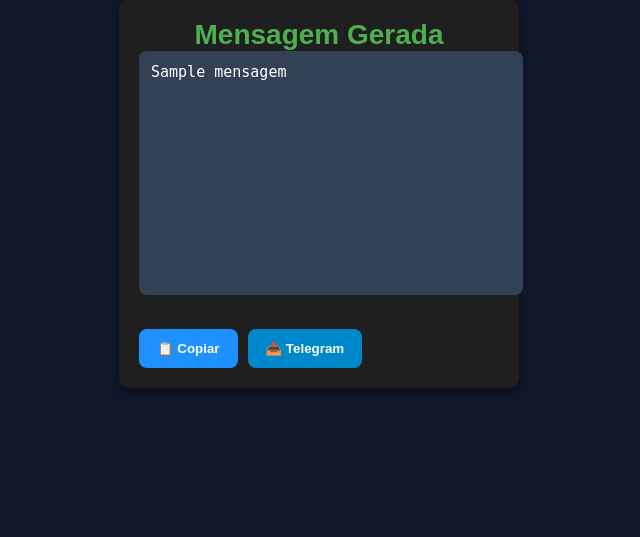
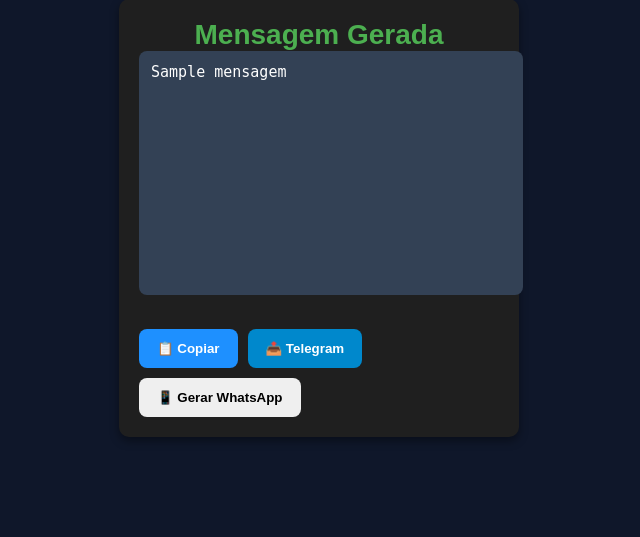
Before and after one commit to teleo83/ofertas-generator, a Flask app: template templates/dashboard.html in a window 1280 px wide. Shown: the part 486-1023 px from the top of the page, without its empty margins (321-961 px from the left). Before the commit the page ends 875 px from the top, so only its background shows below. Run offline with Flask 3, Linux system fonts and the light colour scheme; the template is opened without the code that fills it: most values are stand-ins (such as "Sample title", 1, 10 or a date in 2020).

Commit message:
v1.1.2 - Gerador WhatsApp com preview e abrir WhatsApp Web

```diff
--- a/templates/dashboard.html
+++ b/templates/dashboard.html
@@ -54,7 +54,7 @@
 
     <textarea id="mensagem" rows="12">{{ mensagem }}</textarea>
 
-    <div style="display:flex; gap:10px; margin-top:15px;">
+    <div style="display:flex; gap:10px; margin-top:15px; flex-wrap:wrap;">
 
         <button type="button" onclick="copiarMensagem()" class="btn-copy">
             📋 Copiar
@@ -66,6 +66,10 @@
                 📤 Telegram
             </button>
         </form>
+
+        <button type="button" id="btnWhatsapp" class="btn-whatsapp">
+            📱 Gerar WhatsApp
+        </button>
 
     </div>
 
@@ -86,6 +90,90 @@ function prepararEnvio() {
     document.getElementById("hiddenMessage").value = textoAtual;
     return true;
 }
+
+document.addEventListener("DOMContentLoaded", function() {
+
+    const btn = document.getElementById("btnWhatsapp");
+
+    if (btn) {
+
+        btn.addEventListener("click", function() {
+
+            let msg = document.getElementById("mensagem").value;
+
+            // Converte HTML para formato WhatsApp
+            msg = msg.replace(/<b>/g, "*").replace(/<\/b>/g, "*");
+            msg = msg.replace(/<a href="([^"]+)">([^<]+)<\/a>/g, "$2\n$1");
+            msg = msg.replace(/<[^>]*>?/gm, "");
+
+            const whatsappUrl = "https://wa.me/?text=" + encodeURIComponent(msg);
+
+            const novaJanela = window.open("", "_blank", "width=500,height=700");
+
+            novaJanela.document.write(`
+                <html>
+                <head>
+                    <title>Preview WhatsApp</title>
+                    <style>
+                        body {
+                            font-family: Arial;
+                            background: #e5ddd5;
+                            padding: 20px;
+                        }
+                        .card {
+                            background: white;
+                            border-radius: 15px;
+                            padding: 15px;
+                            box-shadow: 0 3px 10px rgba(0,0,0,0.2);
+                            white-space: pre-line;
+                        }
+                        .btn {
+                            margin-top: 15px;
+                            padding: 10px;
+                            border: none;
+                            border-radius: 8px;
+                            cursor: pointer;
+                            width: 100%;
+                        }
+                        .btn-copy {
+                            background: #128C7E;
+                            color: white;
+                        }
+                        .btn-open {
+                            background: #25D366;
+                            color: white;
+                        }
+                    </style>
+                </head>
+                <body>
+
+                    <div class="card">
+                        ${msg}
+
+                        <button class="btn btn-copy" onclick="copiar()">📋 Copiar</button>
+                        <button class="btn btn-open" onclick="abrir()">📱 Abrir no WhatsApp</button>
+                    </div>
+
+                    <script>
+                        function copiar() {
+                            navigator.clipboard.writeText(\`${msg}\`);
+                            alert("Mensagem copiada!");
+                        }
+
+                        function abrir() {
+                            window.open("${whatsappUrl}", "_blank");
+                        }
+                    <\/script>
+
+                </body>
+                </html>
+            `);
+
+        });
+
+    }
+
+});
 </script>
 
 {% endblock %}
```
